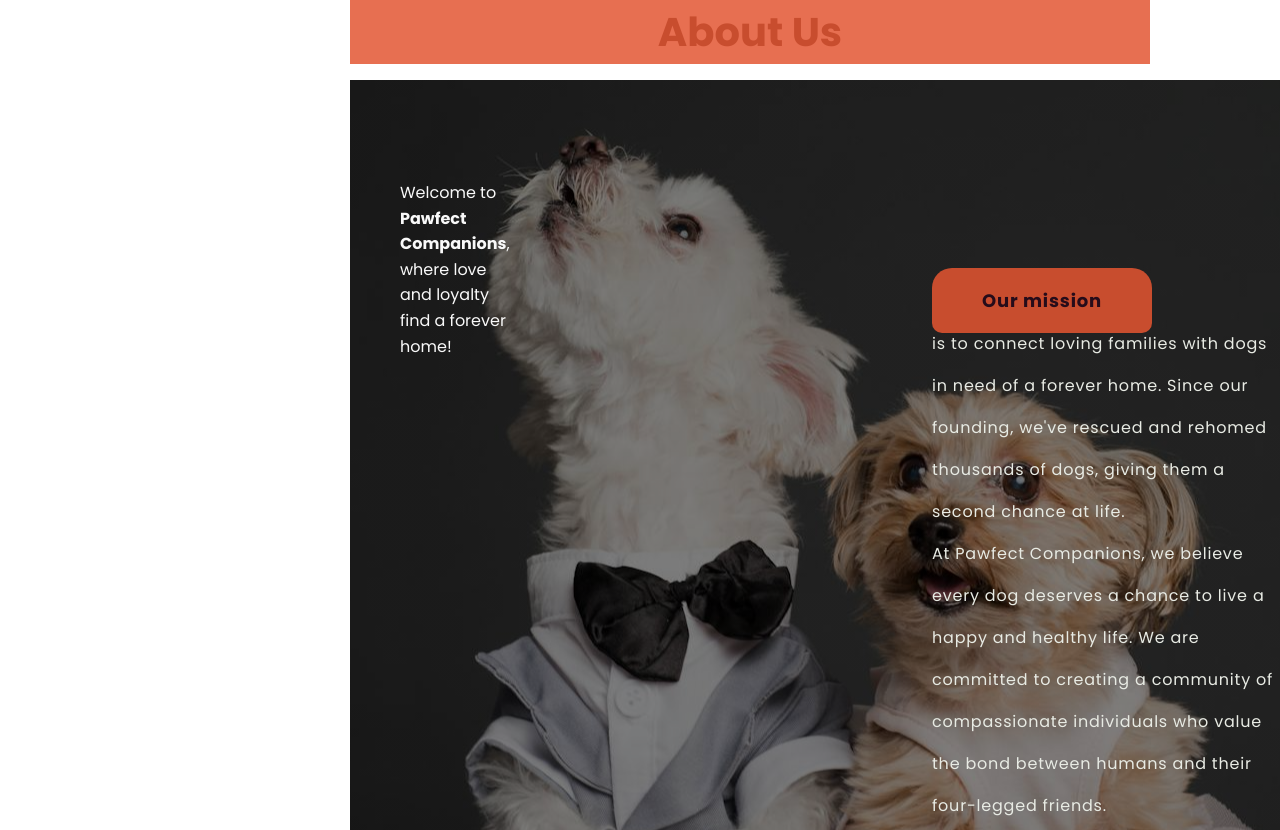
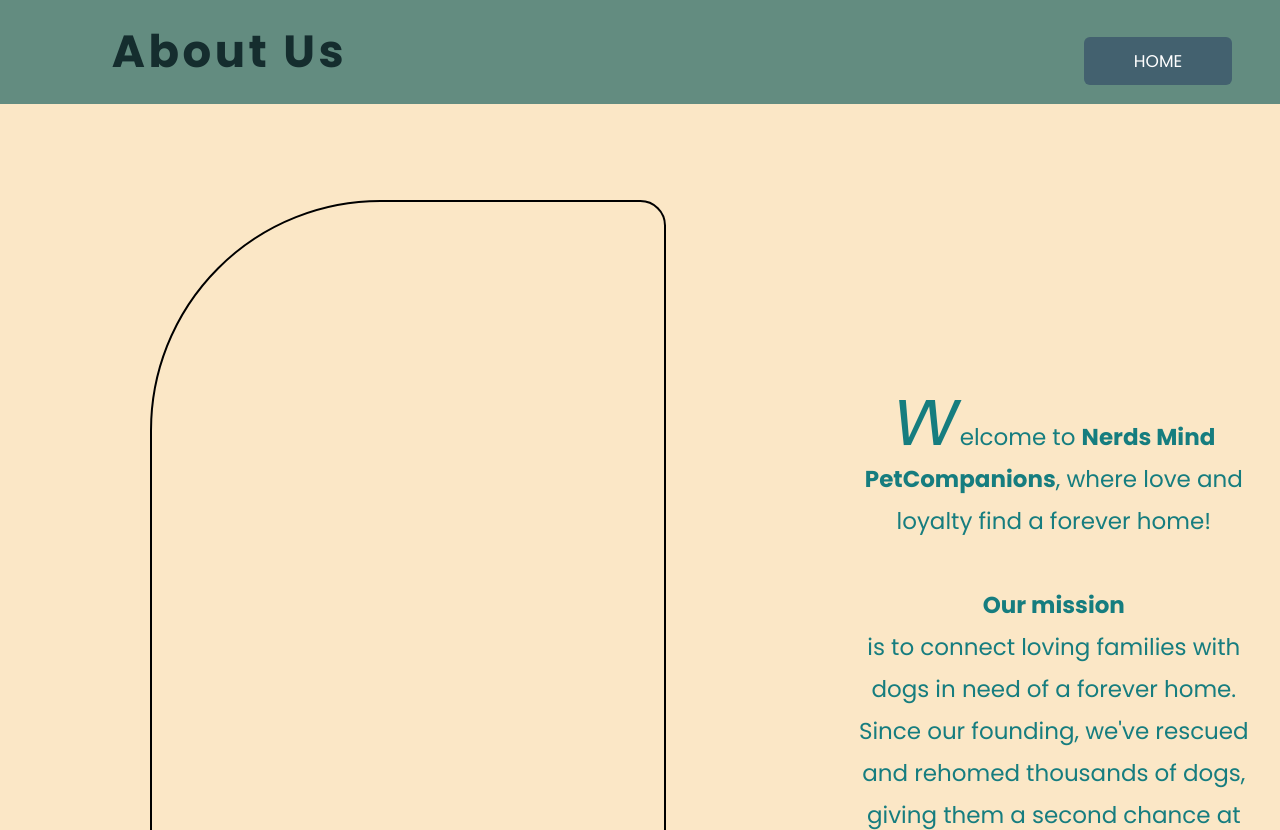
Before and after one commit to william2032/Adoption_site, a plain HTML site: page About.html in a window 1280 px wide. Shown: the top 830 px of the page. Drawn offline with Linux system fonts and the light colour scheme.

Commit message:
About final html code

```diff
--- a/About.html
+++ b/About.html
@@ -1,34 +1,41 @@
 <!DOCTYPE html>
 <html lang="en">
+
 <head>
     <meta charset="UTF-8">
     <meta name="viewport" content="width=device-width, initial-scale=1.0">
     <title>Document</title>
-    <link rel="stylesheet" href="index.css">
+    <link rel="stylesheet" href="about.css">
 </head>
+
 <body>
+    <header>
+        <nav class="navbar">
+            <h1>About Us</h1>
+            <a href="index.html">HOME</a>
+        </nav>
+
+    </header>
     <main>
-        <section class="about-us">
-            <h1>About Us</h1>
-
-            <div class="content">
-                <p>Welcome to <strong>Pawfect Companions</strong>, where love and loyalty find a forever home!</p>
+        <div class="container" "fade-in-image">
+            <div class="about-us"></div>
+            <section class="text">
+                <p><i>W</i>elcome to <strong>Nerds Mind PetCompanions</strong>, where love and loyalty find a forever home!</p>
                 <br/>
-
-                <div class="text">
-                    <!-- <img src="images/pexels-goochie-poochie-3361746.jpg" alt=""> -->
                 <p>
-                        <strong>Our  mission </strong> <br/>is to connect loving families with dogs in need of a forever home. Since our founding,
+                    <strong>Our mission </strong> <br />is to connect loving families with dogs in need of a forever
+                    home. Since our founding,
                     we've rescued and rehomed thousands of dogs, giving them a second chance at life.
                 </p>
                 <p>
-                        At Pawfect Companions, we believe every dog deserves a chance to live a happy and healthy life.
+                    At Nerds Mind PetCompanions, we believe every dog deserves a chance to live a happy and healthy life.
                     We are committed to creating a community of compassionate individuals who value the bond between
                     humans and their four-legged friends.
                 </p>
-                </div>
-            </div>
             </section>
+
+            <div class="content"> </div>
+
             <section class="values">
                 <h2>Our Core Values</h2>
                 <div class="values-grid">
@@ -46,9 +53,13 @@
                     </div>
                 </div>
             </section>
+        </div>
+
+
     </main>
     <footer>
-        <p>&copy; 2024 Pawfect Companions. All rights reserved.</p>
+        <p>&copy; 2024 Nerds Mind PetCompanions. All rights reserved.</p>
     </footer>
 </body>
+<script src="index.js"></script>
 </html>
```
Lines whose indentation alone changed are shown as unchanged.
